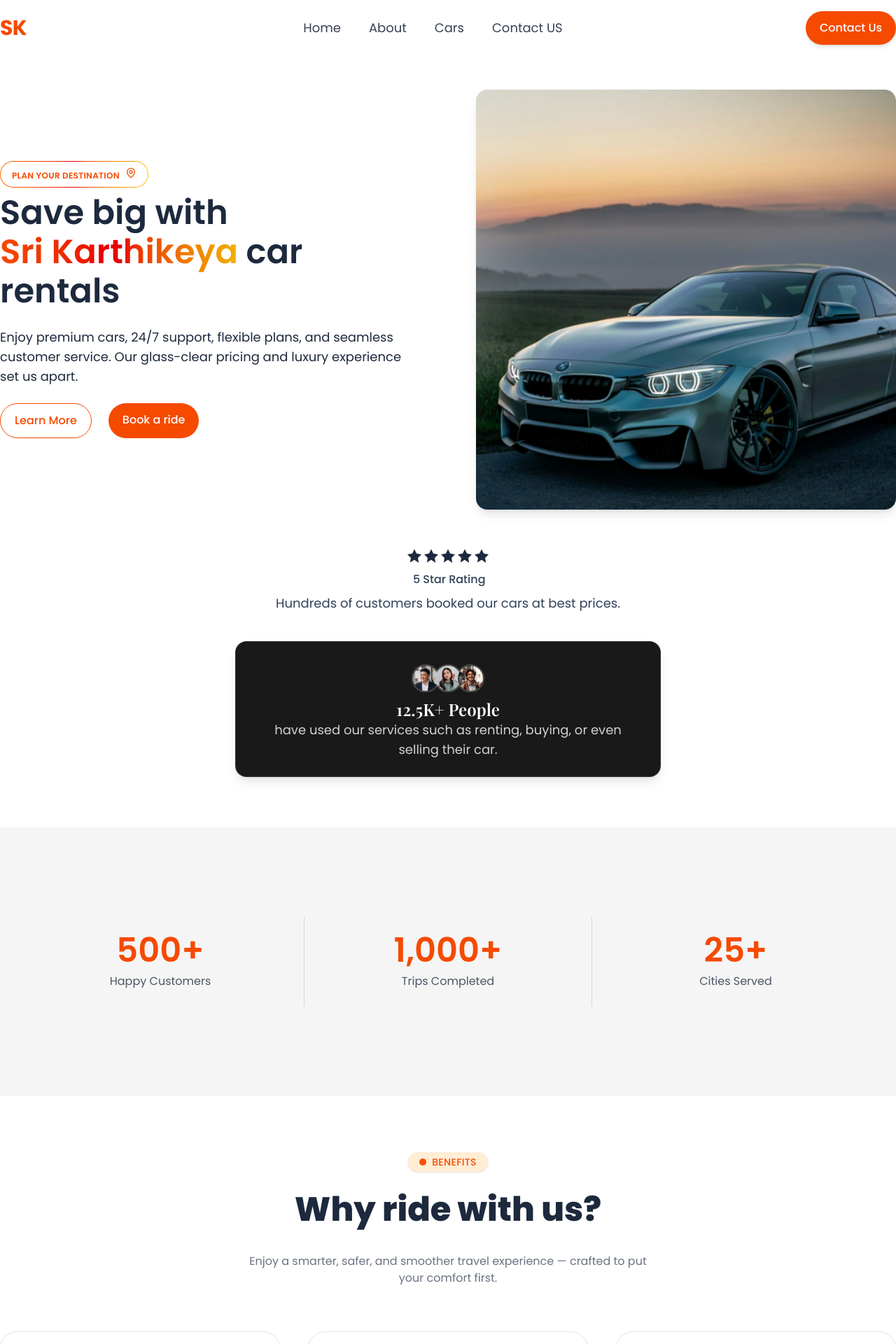
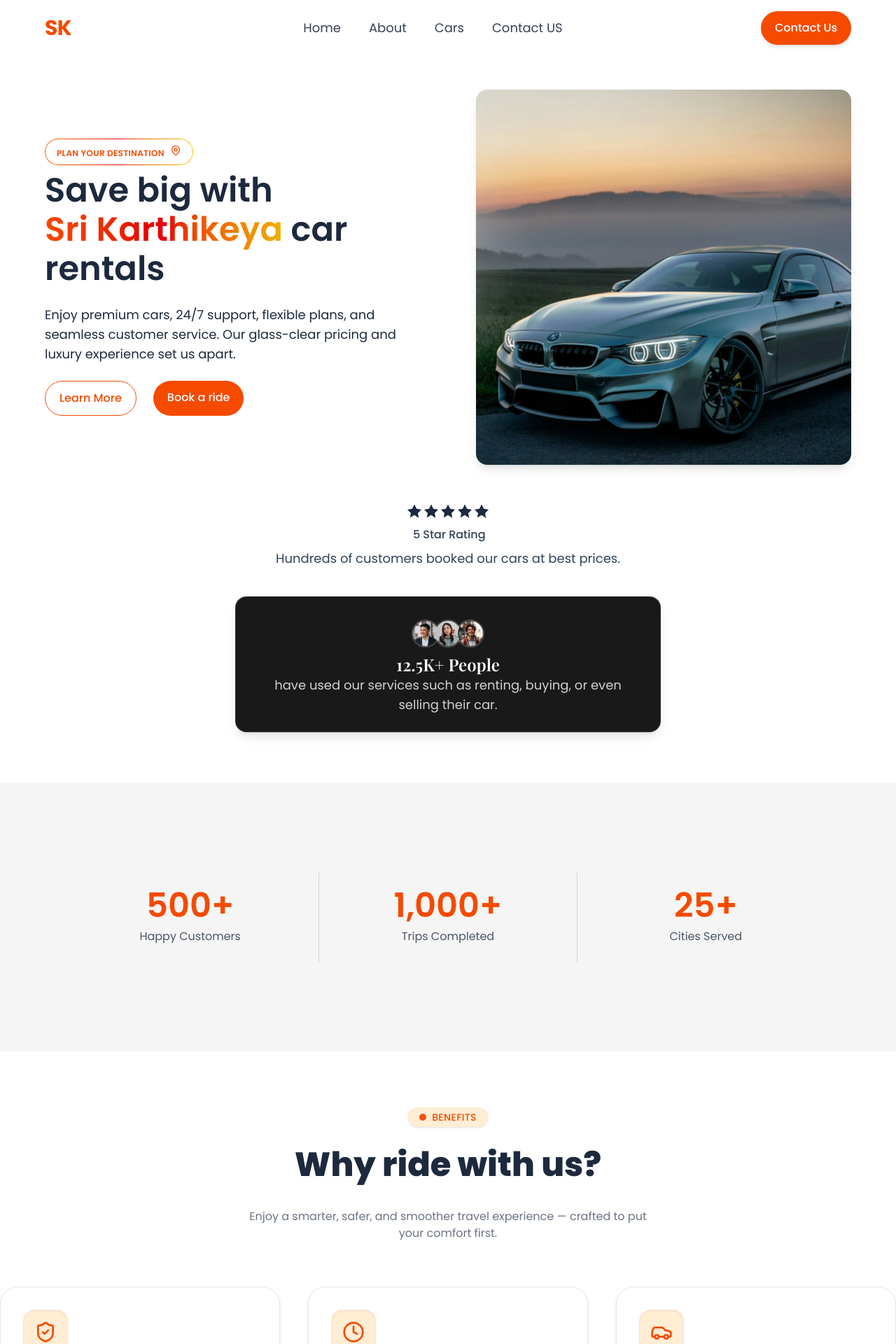
Before and after one commit to LeelaMohan217/karthikeya-travels, a React (Vite) app: page / in a window 1280 px wide. Shown: the top 1920 px of the page at 70% size. Built offline with nearby package versions, Linux system fonts and the light colour scheme; a web font is replaced by a local one.

Commit message:
sdbfkhsbdjfkbsdjkf

```diff
--- a/src/components/counter/Counters.jsx
+++ b/src/components/counter/Counters.jsx
@@ -5,7 +5,7 @@ import CountUp from "react-countup";
 const Counters = () => {
   return (
     <section className="w-full bg-neutral-100">
-      <div className="max-w-7xl mx-auto py-12 px-6">
+      <div className="max-w-6xl mx-auto py-12 px-6">
         <div className="flex flex-col md:flex-row justify-evenly text-center py-10 md:py-20">
           {[
             { label: "Happy Customers", end: 500, duration: 2.5 },
--- a/src/components/home/Hero1.jsx
+++ b/src/components/home/Hero1.jsx
@@ -10,7 +10,7 @@ import profile3 from "../../assets/profile/profile3.avif";
 const Hero1 = () => {
   return (
     <section className="w-full bg-white flex items-center justify-center">
-      <div className="max-w-7xl mx-auto py-8 md:py-12 px-6 md:px-0 ">
+      <div className="max-w-6xl mx-auto py-8 md:py-12 px-6 md:px-0 ">
         <div className="flex flex-col justify-center items-center md:mt-10">
           <div className="grid grid-cols-1 md:grid-cols-2 md:gap-20 items-center py-10">
             <div className="flex flex-col item-start justify-center space-y-6">
--- a/src/components/navbar/Navbar.jsx
+++ b/src/components/navbar/Navbar.jsx
@@ -36,7 +36,7 @@ const Navbar = () => {
           scrolled ? "bg-white shadow-md" : "bg-transparent"
         }`}
       >
-        <div className="relative max-w-7xl mx-auto py-4 lg:px-8 px-6 xl:px-0">
+        <div className="relative max-w-6xl mx-auto py-4 lg:px-8 px-6 xl:px-0">
           <div className="flex justify-between items-center transition-all duration-500">
             <div className="flex items-center">
               <a href="/" className="flex items-center flex-shrink-0">
--- a/src/pages/About.jsx
+++ b/src/pages/About.jsx
@@ -5,7 +5,7 @@ import { CarFront, Flame } from "lucide-react";
 const About = () => {
   return (
     <section className="w-full bg-white">
-      <div className="max-w-7xl mx-auto py-12 px-6">
+      <div className="max-w-6xl mx-auto py-12 px-6">
         <div className="grid grid-cols-1 md:grid-cols-2 gap-10 py-12 items-center">
           <div className="space-y-6">
             <h2 className="text-2xl md:text-3xl font-semibold text-orange-900 tracking-tight">
```
